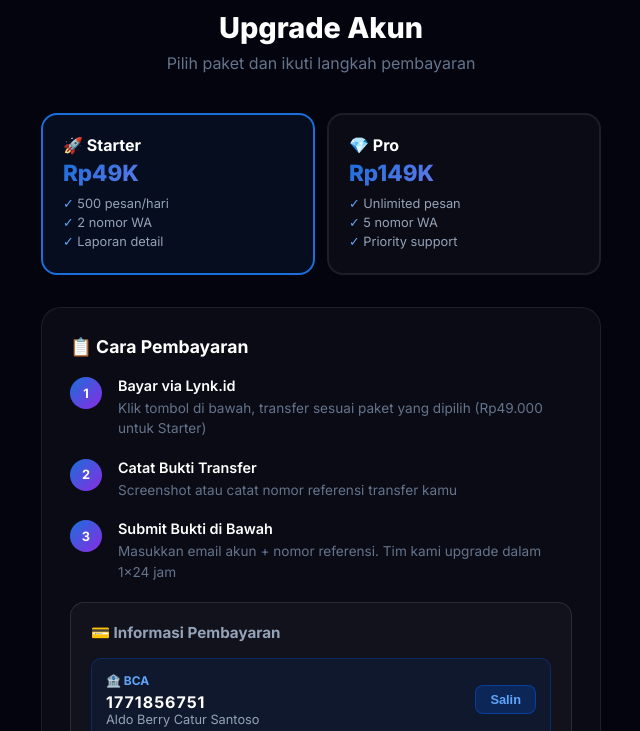
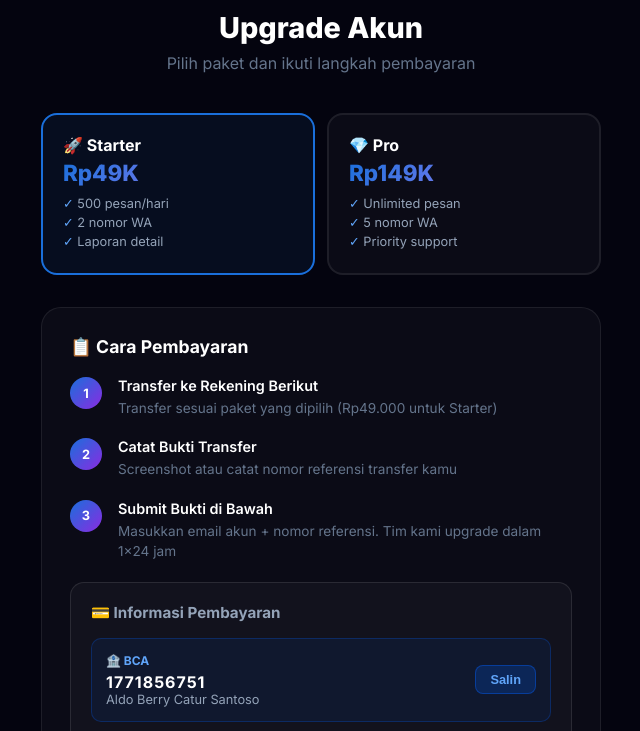
Before and after one commit to prisilAI/prisilblast, a website: page upgrade.html in a window 1280 px wide. Shown: the part 66-797 px from the top of the page, without its empty margins (319-959 px from the left). Drawn offline with Linux system fonts and the light colour scheme.

Commit message:
Fix step 1 text - remove Lynk.id reference

```diff
--- a/upgrade.html
+++ b/upgrade.html
@@ -84,8 +84,8 @@
       <div class="step-item">
         <div class="step-badge">1</div>
         <div class="step-content">
-          <h4>Bayar via Lynk.id</h4>
-          <p>Klik tombol di bawah, transfer sesuai paket yang dipilih (<span id="selectedPriceText">Rp49.000</span> untuk Starter)</p>
+          <h4>Transfer ke Rekening Berikut</h4>
+          <p>Transfer sesuai paket yang dipilih (<span id="selectedPriceText">Rp49.000</span> untuk Starter)</p>
         </div>
       </div>
 
```
